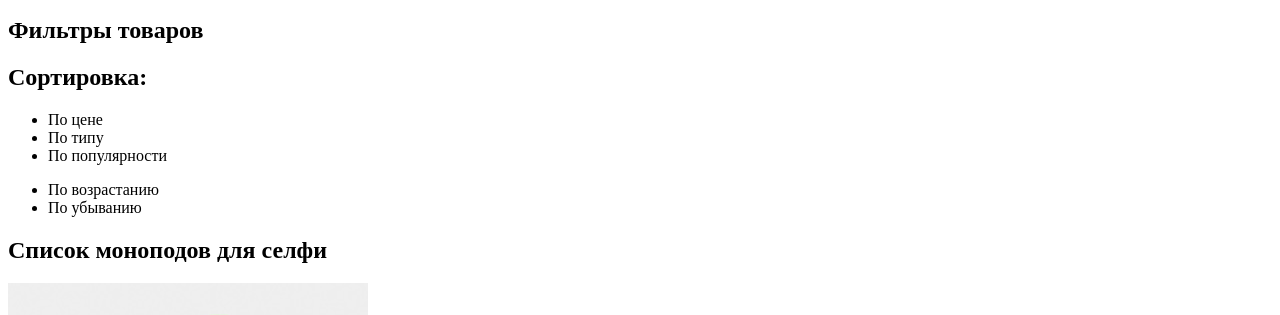
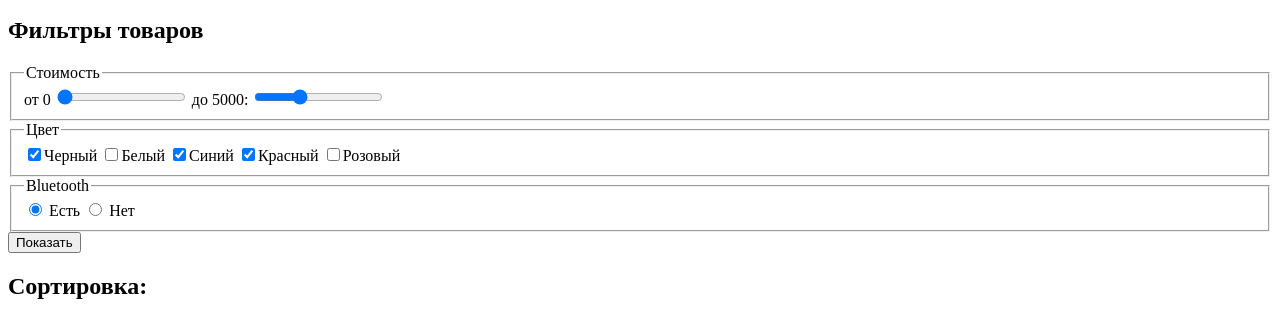
Before and after one commit to vi-nastya/690889-device-25, a plain HTML site: page catalog.html in a window 1280 px wide. Shown: the part 411-726 px from the top of the page. Drawn offline with Linux system fonts and the light colour scheme.

Commit message:
Added forms and popups

```diff
--- a/catalog.html
+++ b/catalog.html
@@ -52,7 +52,64 @@
 
       <section class="filters">
         <h2 class="visually-hidden">Фильтры товаров</h2>
-        <!-- Здесь будут фильтры -->
+        <form
+          class="filter-form"
+          action="https://echo.htmlacademy.ru"
+          method="GET"
+        >
+          <fieldset>
+            <legend>Стоимость</legend>
+            <label for="price-min">от 0</label>
+            <input
+              type="range"
+              name="price-min"
+              id="price-min"
+              value="0"
+              min="0"
+              max="15000"
+            />
+            <label for="price-max">до 5000:</label>
+            <input
+              type="range"
+              name="price-max"
+              id="price-max"
+              value="5000"
+              min="0"
+              max="15000"
+            />
+          </fieldset>
+
+          <fieldset>
+            <legend>Цвет</legend>
+            <label>
+              <input type="checkbox" name="color" value="black" checked />Черный
+            </label>
+            <label>
+              <input type="checkbox" name="color" value="white" />Белый
+            </label>
+            <label>
+              <input type="checkbox" name="color" value="blue" checked />Синий
+            </label>
+            <label>
+              <input type="checkbox" name="color" value="red" checked />Красный
+            </label>
+            <label>
+              <input type="checkbox" name="color" value="pink" />Розовый
+            </label>
+          </fieldset>
+          <fieldset>
+            <legend>Bluetooth</legend>
+            <label>
+              <input type="radio" name="bluetooth" value="yes" checked />
+              Есть
+            </label>
+            <label>
+              <input type="radio" name="bluetooth" value="no" />
+              Нет
+            </label>
+          </fieldset>
+          <button type="submit">Показать</button>
+        </form>
       </section>
 
       <div>
@@ -209,5 +266,17 @@
         >
       </div>
     </footer>
+
+    <!-- Выпадающий список категорий -->
+    <div class="category-dropdown">
+      <ul>
+        <li><a href="#">Виртуальная реальность</a></li>
+        <li><a href="#">Моноподы для селфи</a></li>
+        <li><a href="#">Экшн-камеры</a></li>
+        <li><a href="#">Фитнес-браслеты</a></li>
+        <li><a href="#">Умные часы</a></li>
+        <li><a href="#">Квадрокоптеры</a></li>
+      </ul>
+    </div>
   </body>
 </html>
```
Also changed, not shown: index.html (+21 -1 lines).
